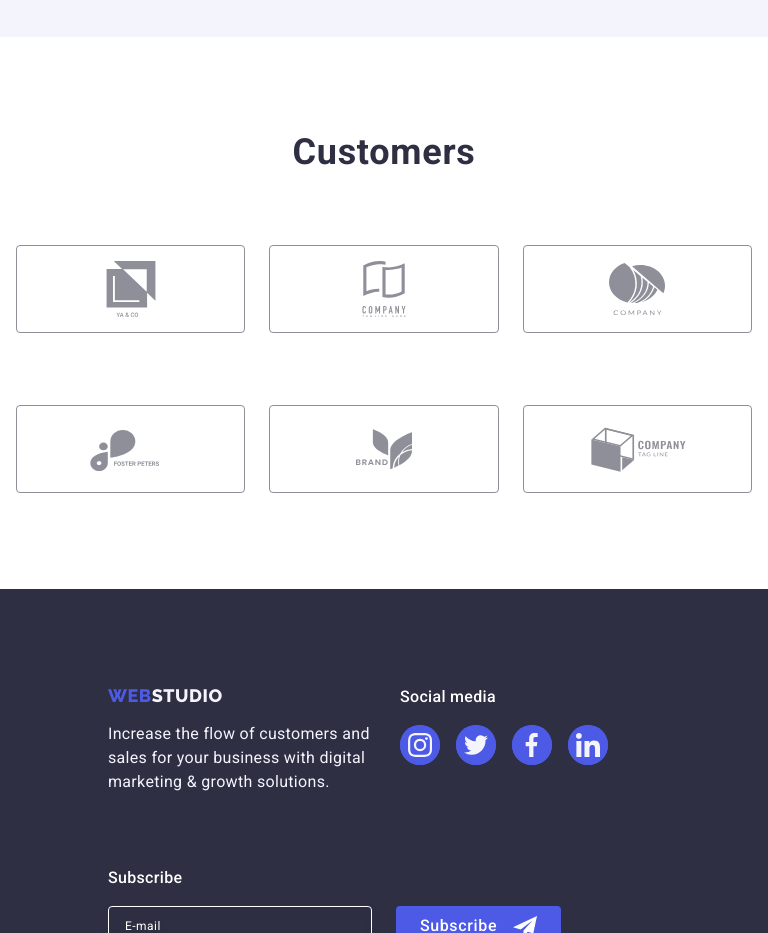
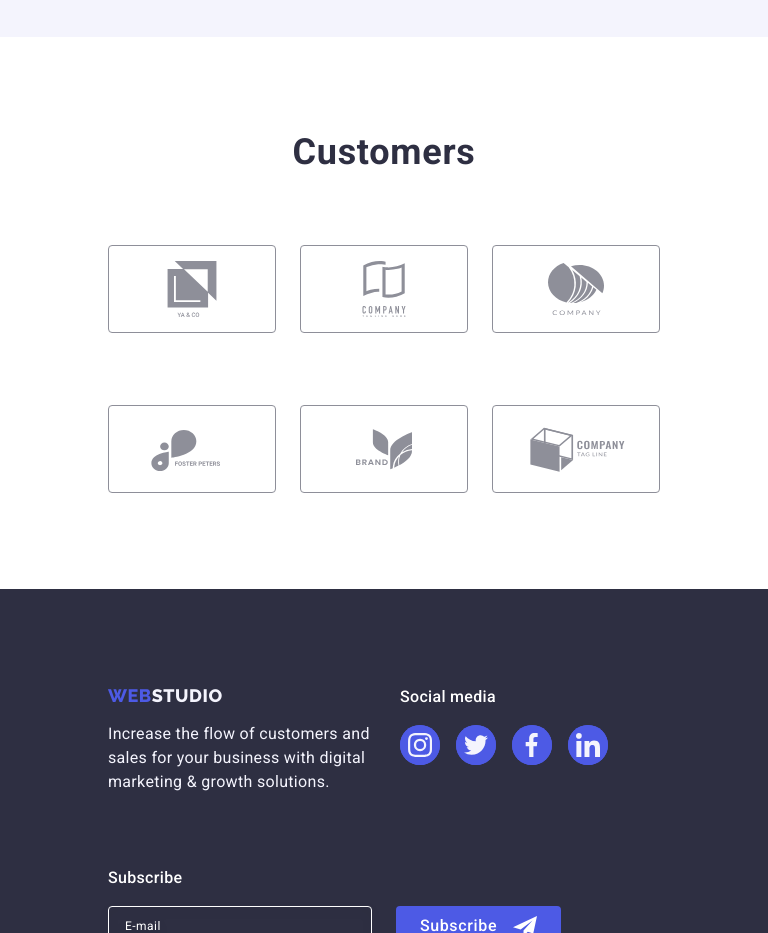
Before and after one commit to Paavluntiy/goit-markup-hw-06, a plain HTML site: page index.html in a window 768 px wide. Shown: the part 2200-3133 px from the top of the page. Drawn offline with nearby package versions, Linux system fonts and the light colour scheme.

Commit message:
Update media.css

```diff
--- a/css/media.css
+++ b/css/media.css
@@ -204,6 +204,9 @@
         .advantages-item-text{
             font-weight: 500;
         }
+                .section-customers {
+                    width: 584px;
+                }
 
 }
 @media screen and (min-width: 1158px){
```
